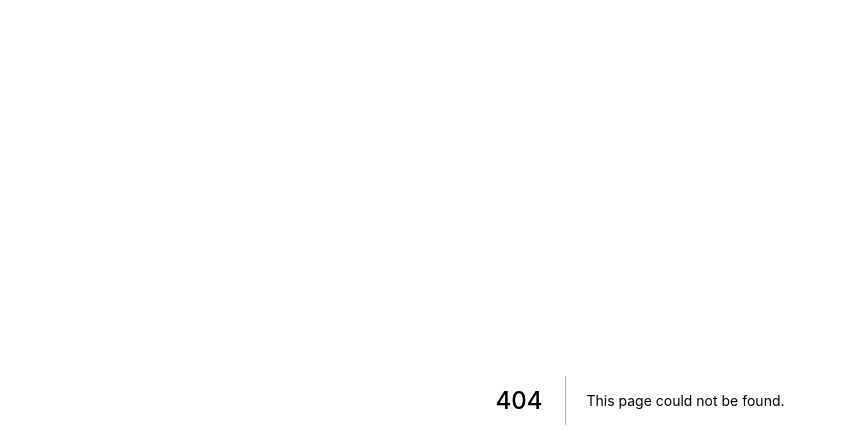
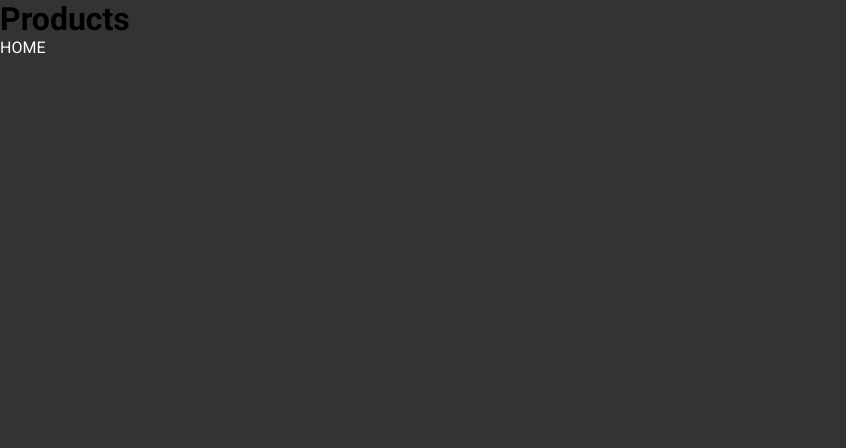
Before and after one commit to eduardobbrito/next-demo, a Next.js app: page /products in a window 1280 px wide. Before the commit this address had no page. Shown: the top 448 px of the page, without its empty margins (0-846 px from the left). Built offline with nearby package versions, Linux system fonts and the light colour scheme.

Commit message:
Add products route, add StyledLink comp to illustrate styled-component forwardAs prop

```diff
--- /dev/null
+++ b/src/components/StyledLink.tsx
@@ -0,0 +1,35 @@
+import Link from 'next/link'
+import styled from 'styled-components'
+
+const CustomLink = styled.a`
+  text-decoration: none;
+  text-transform: uppercase;
+  transition: all 0.2s ease-in-out;
+  color: var(--white);
+
+  &:hover, &:focus {
+    color: var(--zeenow-blue);
+  }
+`
+
+const StyledLink = (props) => {
+  // this example is here to illustrate the as prop from styled-components
+  // https://styled-components.com/docs/api#as-polymorphic-prop
+  const { as, children, href } = props;
+  console.log(props)
+
+  // warning from vercel
+  // When wrapping a Link from next/link within a styled-component,
+  // the as prop provided by styled will collide with the Link's as prop
+  // and cause styled-components to throw an Invalid tag error.
+  // To avoid this, you can either use the recommended
+  // forwardedAs prop from styled-components or use a different
+  // named prop to pass to a styled Link.
+  return (
+    <Link href={href} as={as} passHref>
+      <CustomLink>{children}</CustomLink>
+    </Link>
+  )
+}
+
+export default StyledLink
--- a/src/pages/_document.tsx
+++ b/src/pages/_document.tsx
@@ -38,7 +38,7 @@ export default class MyDocument extends Document {
           <link rel="preconnect" href="https://fonts.gstatic.com" />
           <link href="https://fonts.googleapis.com/css2?family=Roboto:wght@300;400;500;700;900&display=swap" rel="stylesheet" />
 
-          <title>Next Demo</title>
+          {/* <title>Next Demo</title> */}
         </Head>
         <body>
           <Main />
--- a/src/pages/index.tsx
+++ b/src/pages/index.tsx
@@ -1,6 +1,8 @@
 // pages folder can only be at root, or inside /src
 import Head from 'next/head'
 import styled from 'styled-components'
+
+import StyledLink from 'src/components/StyledLink'
 
 const Title = styled.h1` // var must begin with uppercase
   color: var(--zeenow-blue);
@@ -17,6 +19,9 @@ export default function Home() {
         <title>Next Demo | Home</title>
       </Head>
       <Title>Hello World with TS!<span>Com styled-components</span></Title>
+      <StyledLink href="/products" forwardedAs="/products">
+        Produtos
+      </StyledLink>
     </>
   )
 }
--- /dev/null
+++ b/src/pages/products.tsx
@@ -0,0 +1,17 @@
+import Head from 'next/head'
+import StyledLink from 'src/components/StyledLink'
+
+
+export default function Home() {
+  return (
+    <>
+      <Head>
+        <title>Next Demo | Products</title>
+      </Head>
+      <h1>Products</h1>
+      <StyledLink href="/" forwardedAs="/">
+        Home
+      </StyledLink>
+    </>
+  )
+}
--- a/src/styles/global.ts
+++ b/src/styles/global.ts
@@ -30,6 +30,7 @@ const GlobalStyles = createGlobalStyle` // uppercase, will be a React comp
     background-color: var(--background);
     color: var(--white)
     -webkit-font-smoothing: antialiased;
+    -moz-osx-font-smoothing: auto;
   }
 
   body, input, textarea, select, button {
```
